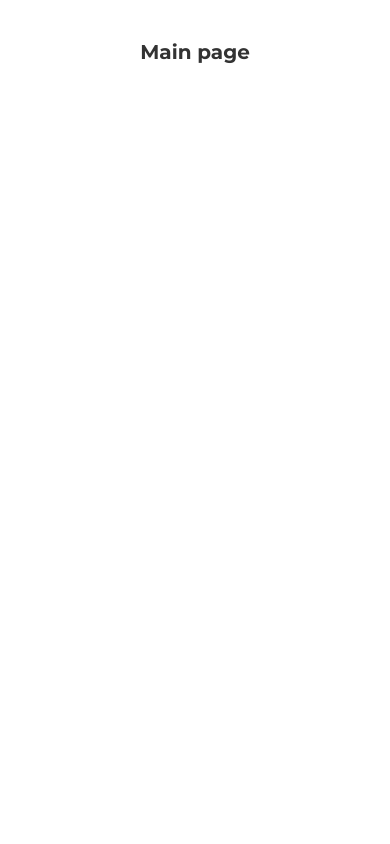
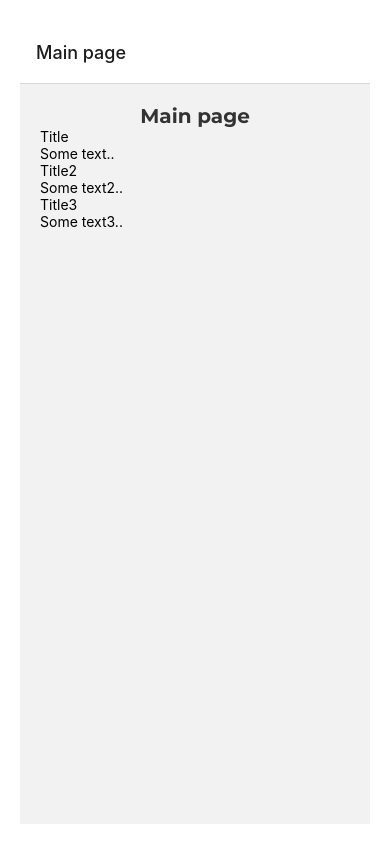
Before and after one commit to YuriyDubinin/blog-app-mobile, a React Native app: screen / in a window 390 px wide. Built offline with nearby package versions, Linux system fonts and the light colour scheme.

Commit message:
Default navigation

```diff
--- a/App.js
+++ b/App.js
@@ -5,8 +5,7 @@ import * as Font from 'expo-font';
 
 import {gStyle} from './styles/style';
 
-import Main from './pages/Main';
-import Contacts from './pages/Contacts';
+import Router from './components/Router';
 
 SplashScreen.preventAutoHideAsync();
 
@@ -44,7 +43,7 @@ export default function App() {
 
     return (
         <View style={gStyle.main} onLayout={onLayoutRootView}>
-            <Main />
+            <Router />
         </View>
     );
 }
--- /dev/null
+++ b/components/Router.js
@@ -0,0 +1,23 @@
+import React from 'react';
+import {createStackNavigator} from '@react-navigation/stack';
+import {NavigationContainer} from '@react-navigation/native';
+
+import Main from '../pages/Main';
+import FullInfo from '../pages/FullInfo';
+
+const Stack = createStackNavigator();
+
+export default function Router() {
+    return (
+        <NavigationContainer>
+            <Stack.Navigator>
+                <Stack.Screen name="Main" component={Main} options={{title: 'Main page'}} />
+                <Stack.Screen
+                    name="FullInfo"
+                    component={FullInfo}
+                    options={{title: 'Contact page'}}
+                />
+            </Stack.Navigator>
+        </NavigationContainer>
+    );
+}
--- a/package.json
+++ b/package.json
@@ -11,11 +11,15 @@
         "prettier_fix": "npm run prettier -- --write"
     },
     "dependencies": {
+        "@react-navigation/native": "^6.1.8",
+        "@react-navigation/stack": "^6.3.18",
         "expo": "~49.0.13",
         "expo-splash-screen": "~0.20.5",
         "expo-status-bar": "~1.6.0",
         "react": "18.2.0",
-        "react-native": "0.72.5"
+        "react-native": "0.72.5",
+        "react-native-safe-area-context": "4.6.3",
+        "react-native-screens": "~3.22.0"
     },
     "devDependencies": {
         "@babel/core": "^7.20.0",
--- a/pages/Contacts.js
+++ /dev/null
@@ -1,13 +0,0 @@
-import React from 'react';
-import {View, Text} from 'react-native';
-
-import '../styles/style';
-
-export default function Contacts() {
-    const [appIsReady, setAppIsReady] = useState(false);
-    return (
-        <View style={gStyle.main} onLayout={onLayoutRootView}>
-            <Text style={gStyle.title}>Contact page</Text>
-        </View>
-    );
-}
--- /dev/null
+++ b/pages/FullInfo.js
@@ -0,0 +1,19 @@
+import React from 'react';
+import {View, Text} from 'react-native';
+
+import {gStyle} from '../styles/style';
+
+export default function FullInfo({route}) {
+    // const loadScene = () => {
+    //     navigation.goBack();
+    // }
+
+    const {title, description, fullText} = route.params;
+
+    return (
+        <View style={gStyle.main}>
+            <Text style={gStyle.title}>{title}</Text>
+            <Text>{fullText}</Text>
+        </View>
+    );
+}
--- a/pages/Main.js
+++ b/pages/Main.js
@@ -1,12 +1,31 @@
-import React from 'react';
-import {View, Text} from 'react-native';
+import React, {useState} from 'react';
+import {View, Text, Button, TouchableOpacity, FlatList} from 'react-native';
 
 import {gStyle} from '../styles/style';
 
-export default function Main() {
+export default function Main({navigation}) {
+    const [news, setNews] = useState([
+        {title: 'Title', description: 'Some text..', fullText: 'Some text in full'},
+        {title: 'Title2', description: 'Some text2..', fullText: 'Some text in full 2'},
+        {title: 'Title3', description: 'Some text3..', fullText: 'Some text in full 3'},
+    ]);
+
+    const loadScene = (item) => {
+        navigation.navigate('FullInfo', item);
+    };
+
     return (
         <View style={gStyle.main}>
             <Text style={gStyle.title}>Main page</Text>
+            <FlatList
+                data={news}
+                renderItem={({item}) => (
+                    <TouchableOpacity onPress={() => loadScene(item)}>
+                        <Text>{item.title}</Text>
+                        <Text>{item.description}</Text>
+                    </TouchableOpacity>
+                )}
+            />
         </View>
     );
 }
```
Also changed, not shown: 1 other file (tests, documents, lock files or other folders).
